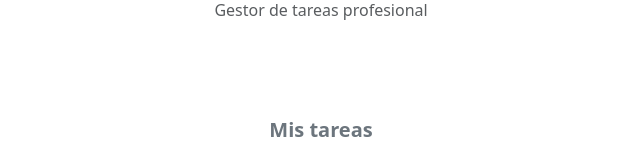
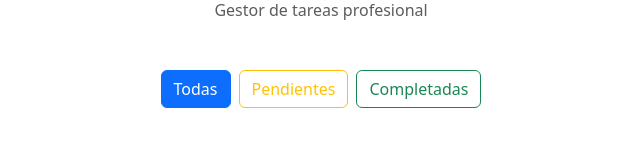
Before and after one commit to LuanaArias/ForIt, a React (Vite) app in the folder frontend/: page / in a window 1280 px wide. Shown: the part 125-285 px from the top of the page, without its empty margins (319-959 px from the left). Built offline with nearby package versions, Linux system fonts and the light colour scheme; no server answers.

Commit message:
agregando filtro de tareas

```diff
--- a/frontend/src/components/TaskList/TaskList.jsx
+++ b/frontend/src/components/TaskList/TaskList.jsx
@@ -13,6 +13,18 @@ import { TaskForm } from "../TaskForm/TaskForm.jsx";
 export function TaskList(){
     const [tasks, setTasks] = useState([]);
     const [editingTask, setEditingTask] = useState(null);
+    const [filter, setFilter] = useState("all");
+
+    const filteredTasks = tasks.filter(task => {
+        switch (filter) {
+            case "completed":
+                return task.completed == 1;
+            case "pending":
+                return task.completed == 0;
+            default:
+                return true;
+        }
+    });
 
     const cargarTareas = async () => {
         const data = await getTasks();
@@ -53,6 +65,29 @@ export function TaskList(){
 };
     return(
         <section>
+            <div className="d-flex justify-content-center gap-2 mb-4">
+                <button
+                    className={`btn ${filter === "all" ? "btn-primary" : "btn-outline-primary"}`}
+                    onClick={() => setFilter("all")}
+                >
+                    Todas
+                </button>
+
+                <button
+                    className={`btn ${filter === "pending" ? "btn-warning" : "btn-outline-warning"}`}
+                    onClick={() => setFilter("pending")}
+                >
+                    Pendientes
+                </button>
+
+                <button
+                    className={`btn ${filter === "completed" ? "btn-success" : "btn-outline-success"}`}
+                    onClick={() => setFilter("completed")}
+                >
+                    Completadas
+                </button>
+            </div>
+
             <div className="container py-5">
                 <h1 className="h5 fw-bold mb-4 text-secondary text-center">Mis tareas</h1>
                 <div className="row justify-content-center">
@@ -60,7 +95,7 @@ export function TaskList(){
 
                         <TaskForm onSubmit={handleSubmit} editingTask={editingTask}/>
                         <div className="mt-5">
-                            {tasks.map( t => (
+                            {filteredTasks.map( t => (
                             <TaskItem key={t.id} task={t} onDelete={handleDelete} onEdit={handleEdit} onToggle={handleToggle}/> ))}
                         </div>
                     </div>
```
